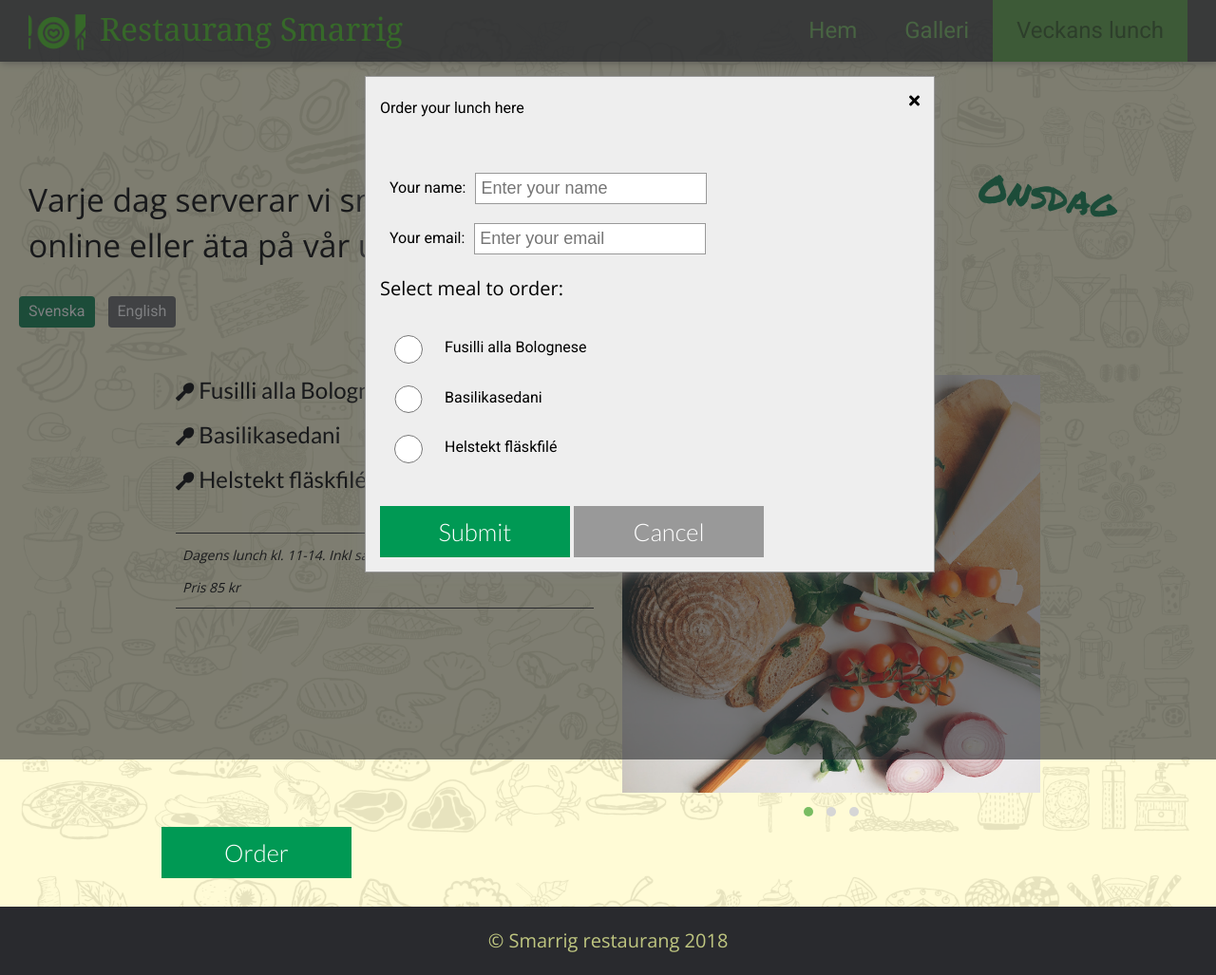
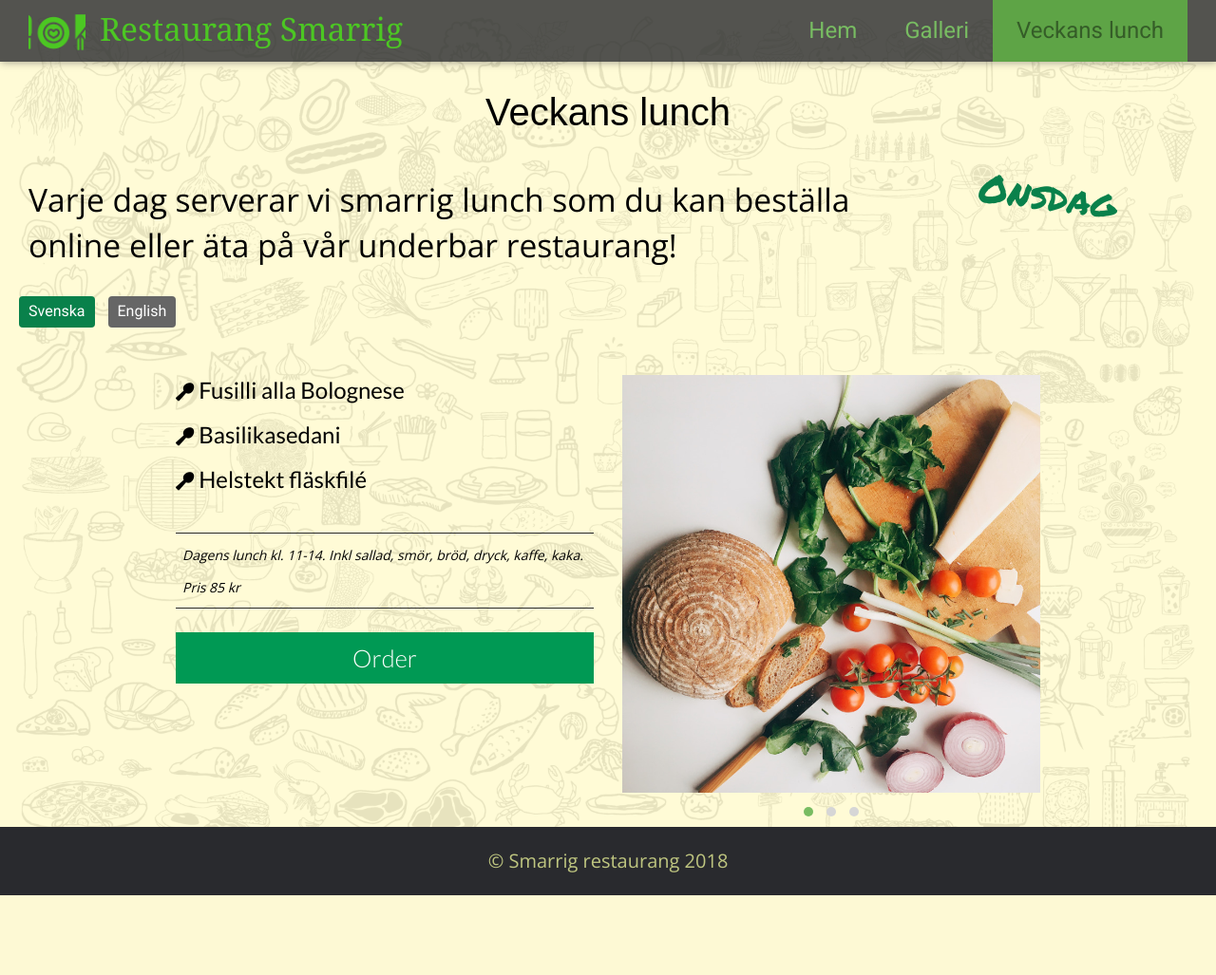
Before and after one commit to demichka/smarrig-project, a Node server app: page /week-lunch.html in a window 1280 px wide. Shown: the whole page at 95% size. After the commit the page ends 943 px from the top, so only its background shows below. Run offline with Node 20, Linux system fonts and the light colour scheme; some libraries are stand-ins or nearby versions.

Commit message:
fixed button order-btn

```diff
--- a/www/css/styles.css
+++ b/www/css/styles.css
@@ -194,7 +194,7 @@ a.logo {
     font-weight: 300;
 }
 .content-block {
-    padding: 80px 0;
+    padding: 100px 0;
 }
 
 h1 {
@@ -459,11 +459,11 @@ hr {
     color: hsla(225, 95%, 100%, 1);
 }
 
-.order-btn {
+/* .order-btn {
     width: 200px;
     float: left;
     margin: 0 0 30px 15px;
-}
+} */
 .flex-grid {
     display: flex;
     flex-direction: row;
@@ -511,6 +511,10 @@ hr {
     border-radius: 4px;
     background-color: hsla(105, 40%, 26%, 1);
     color: #fff;
+    -webkit-user-select: none;
+    -moz-user-select: none;
+    -ms-user-select: none;
+    user-select: none;
 
 }
 
--- a/www/js/main.js
+++ b/www/js/main.js
@@ -127,7 +127,7 @@ $(document).ready(function () {
                         .append($('<input type="radio" name="select-meal"/>').attr('id', title).attr('value', title))
                         .append($('<label/>')
                             .append(title).attr('for', title))
-                );
+                    );
             }
 
             let everyDay = weekLunch[0];
@@ -139,14 +139,24 @@ $(document).ready(function () {
                 $('.heading').append(everyDayInfo.title);
             }
 
+            let btn = $('<button class="btn order-btn">Order</button>');
+            btn.click(function () {
+                $('.modal').fadeIn();
+                $('.fade').fadeIn();
+            });
+
             runOwlCarousel();
             $('.lunch-list').append(ul);
             $('.lunch-list').append(pSmall);
+            $('.lunch-list').append(btn);
+            console.log('a', new Date());
+
         }
     }
 
 
     let orderBtn = $('.order-btn');
+    console.log('b', new Date());
     orderBtn.click(function () {
         $('.modal').fadeIn();
         $('.fade').fadeIn();
--- a/www/week-lunch.html
+++ b/www/week-lunch.html
@@ -77,7 +77,7 @@
 						<div class="col-4 align-middle">
 							<div class="lunch-menu">
 								<div class="col-1_2 lunch-list">
-									<!-- <button class="btn order-btn">Order</button> -->
+
 								</div>
 								<div class="col-1_2">
 									<div class="week-lunch-img owl-carousel owl-theme">
@@ -85,7 +85,7 @@
 									</div>
 								</div>
 							</div>
-							<button class="btn order-btn">Order</button>
+
 
 						</div>
 					</div>
@@ -98,13 +98,13 @@
 			<p>&copy; Smarrig restaurang 2018</p>
 		</div>
 	</footer>
-	<div class="fade"></div>
-	<div class="modal" id="form-modal">
+	<div class="fade" style="display:none;"></div>
+	<div class="modal" id="form-modal" style="display:none;">
 		<div class="container">
 			<div class="modal-inner">
 				<span class="close"><i class="fas fa-times"></i></span>
 				<h3>Order your lunch here</h3>
-				<form action=""  method="post" id="order-form" class="forms">
+				<form  id="order-form" class="forms">
 					<div class="form-group">
 						<label for="namef">Your name: </label>
 						<input type="text" id="namef" name="namef" placeholder="Enter your name" required>
@@ -117,7 +117,7 @@
 						<div class="meal-list-to-order">
 
 						</div>
-						<button class="btn" id="get-order-btn">Submit</button>
+						<button class="btn" id="get-order-btn">Send</button>
 						<button type="reset" class="btn btn-close">Cancel</button>
 				</form>
 			</div>
```
